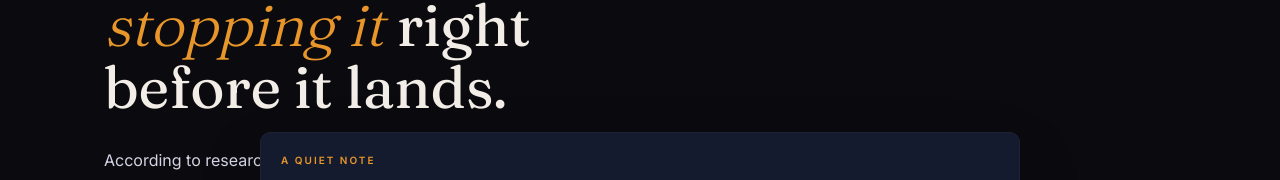
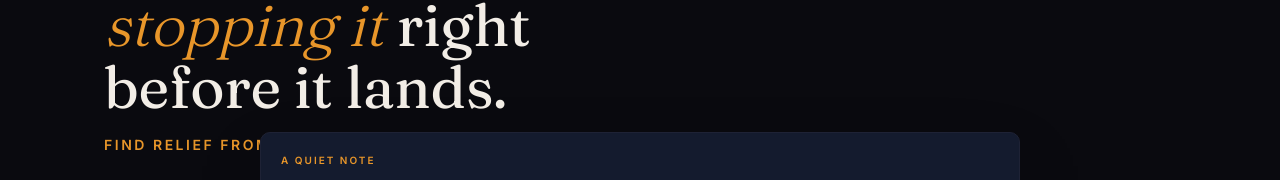
Before and after one commit to aggarwalmanuj/ADHD-Funnel, a Next.js app: page / in a window 1280 px wide. Shown: the part 435-615 px from the top of the page. Built offline with nearby package versions, Linux system fonts and the light colour scheme; no server answers.

Commit message:
Add tagline below Hero H1 in uppercase accent color
Co-Authored-By: Claude Sonnet 4.6 <noreply@anthropic.com>

```diff
--- a/components/Hero.tsx
+++ b/components/Hero.tsx
@@ -38,6 +38,11 @@ export default function Hero() {
             <em style={{ fontStyle: "italic", fontWeight: 300, color: "var(--accent)", fontVariationSettings: "'opsz' 144, 'SOFT' 7.6, 'WONK' 1" }}>Something keeps stopping it</em>{" "}
             right before it lands.
           </h1>
+
+          {/* Tagline */}
+          <p style={{ fontFamily: "var(--font-body)", fontSize: isMobile ? 13 : 14, fontWeight: 600, letterSpacing: "0.18em", textTransform: "uppercase", color: "var(--accent)", marginBottom: 28, marginTop: -12 }}>
+            Find Relief From ADHD In Four Weeks.
+          </p>
 
           {/* Subheadline */}
           <p style={{ fontFamily: "var(--font-body)", fontSize: isMobile ? 15 : 16, lineHeight: 1.8, marginBottom: 28, color: "var(--text-muted)", maxWidth: 560 }}>
```
